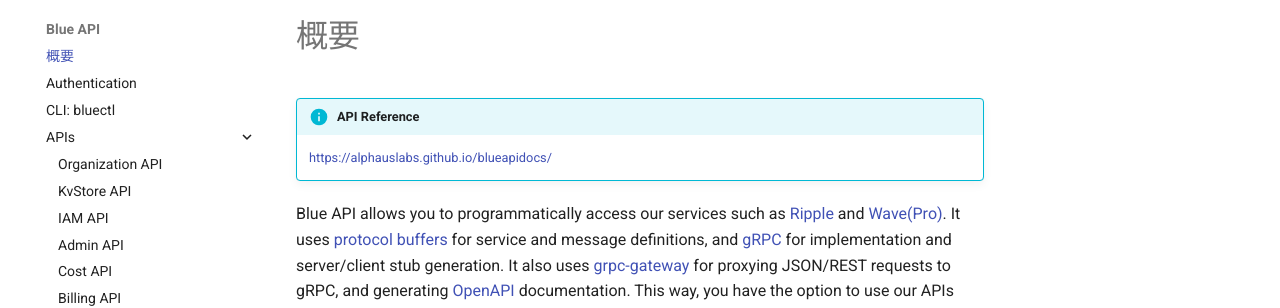
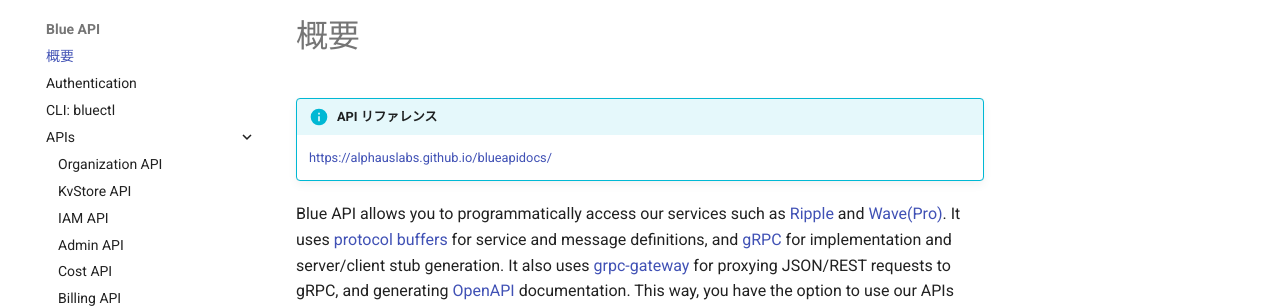
Before and after one commit to alphauslabs/docs-ja, an MkDocs documentation site: the page built from docs/blueapi/overview.md, in a window 1280 px wide. Shown: the part 130-438 px from the top of the page. Built offline with MkDocs 1.6.1 and Material for MkDocs 9.7.7, drawn with Linux system fonts in a browser that asks for light colours; comment, search, counter and statistics services are not loaded.

Commit message:
docs: translated

```diff
--- a/docs/blueapi/overview.md
+++ b/docs/blueapi/overview.md
@@ -1,6 +1,6 @@
 # 概要
 
-!!! info "API Reference"
+!!! info "API リファレンス"
     [https://alphauslabs.github.io/blueapidocs/](https://alphauslabs.github.io/blueapidocs/)
 
 Blue API allows you to programmatically access our services such as [Ripple](https://alphaus.cloud/en/product/ripple/) and [Wave(Pro)](https://alphaus.cloud/en/product/wave/). It uses [protocol buffers](https://developers.google.com/protocol-buffers/) for service and message definitions, and [gRPC](https://grpc.io/) for implementation and server/client stub generation. It also uses [grpc-gateway](https://grpc-ecosystem.github.io/grpc-gateway/) for proxying JSON/REST requests to gRPC, and generating [OpenAPI](https://www.openapis.org/) documentation. This way, you have the option to use our APIs using either gRPC or JSON/REST, or both.
```
